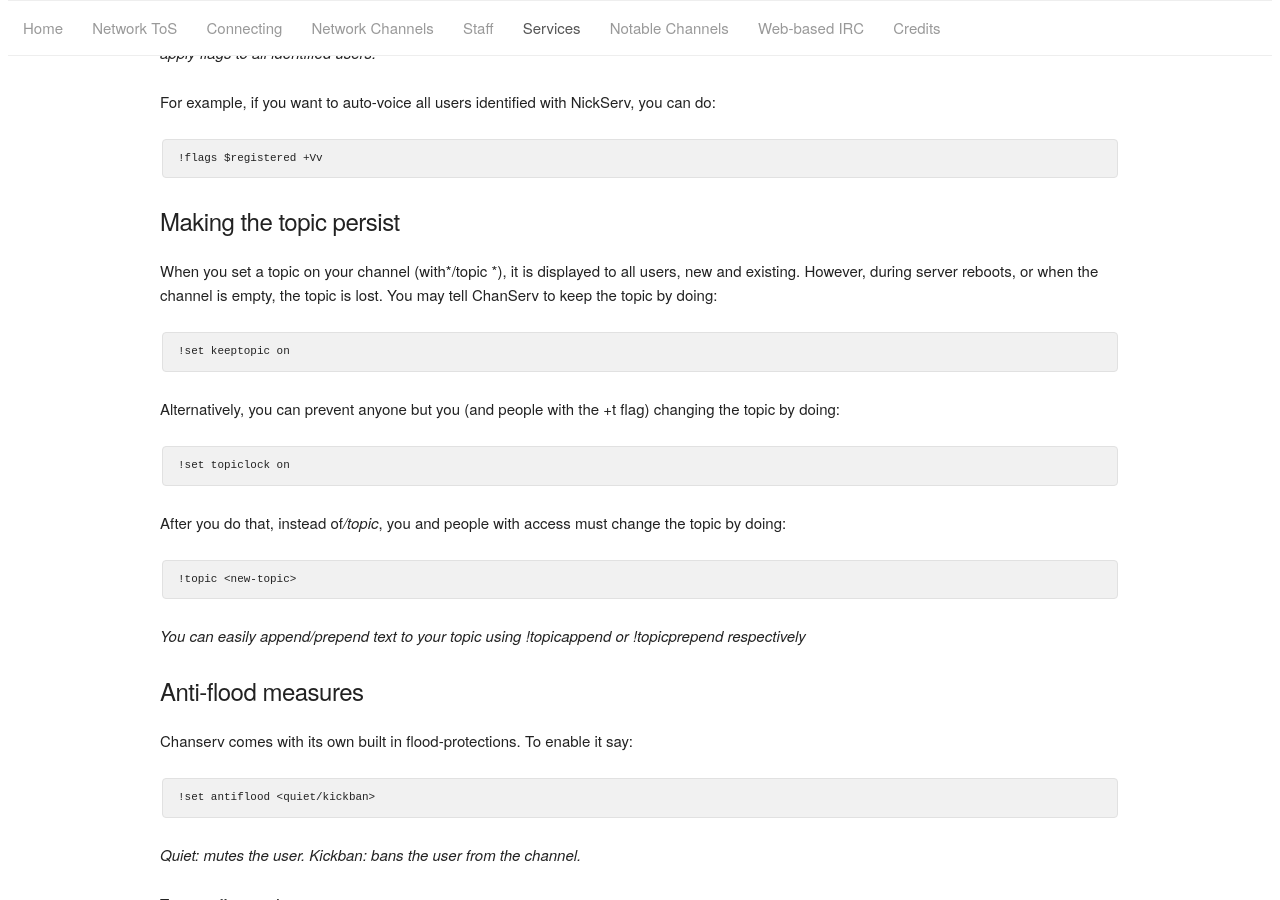
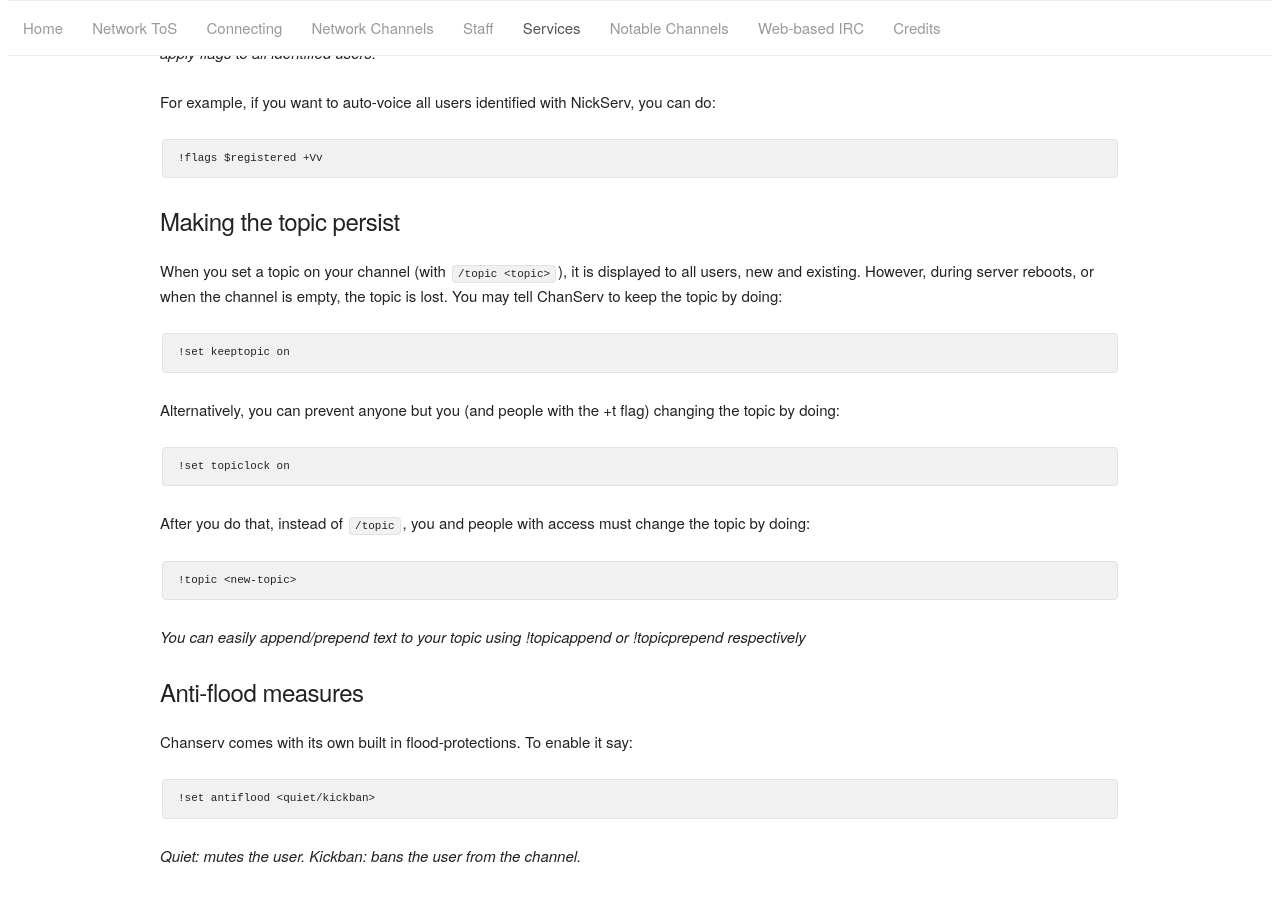
Before and after one commit to xeroxIRC/xeroxIRC.github.io, a Jekyll site: the page built from services.md, in a window 1280 px wide and 900 px high, scrolled down 3054 px. Built offline with Jekyll 4.4.1, drawn with Linux system fonts in a browser that asks for light colours; comment, search, counter and statistics services are not loaded.

Commit message:
Fix formatting error

```diff
--- a/services.md
+++ b/services.md
@@ -137,7 +137,7 @@ For example, if you want to auto-voice all users identified with NickServ, you c
 
 ##### Making the topic persist
 
-When you set a topic on your channel (with*/topic <topic>*), it is displayed to all users, new and existing. However, during server reboots, or when the channel is empty, the topic is lost. You may tell ChanServ to keep the topic by doing:
+When you set a topic on your channel (with `/topic <topic>`), it is displayed to all users, new and existing. However, during server reboots, or when the channel is empty, the topic is lost. You may tell ChanServ to keep the topic by doing:
 
 ~~~
 !set keeptopic on
@@ -149,7 +149,7 @@ Alternatively, you can prevent anyone but you (and people with the +t flag) chan
 !set topiclock on
 ~~~
 
-After you do that, instead of*/topic*, you and people with access must change the topic by doing:
+After you do that, instead of `/topic`, you and people with access must change the topic by doing:
 
 ~~~
 !topic <new-topic>
```
